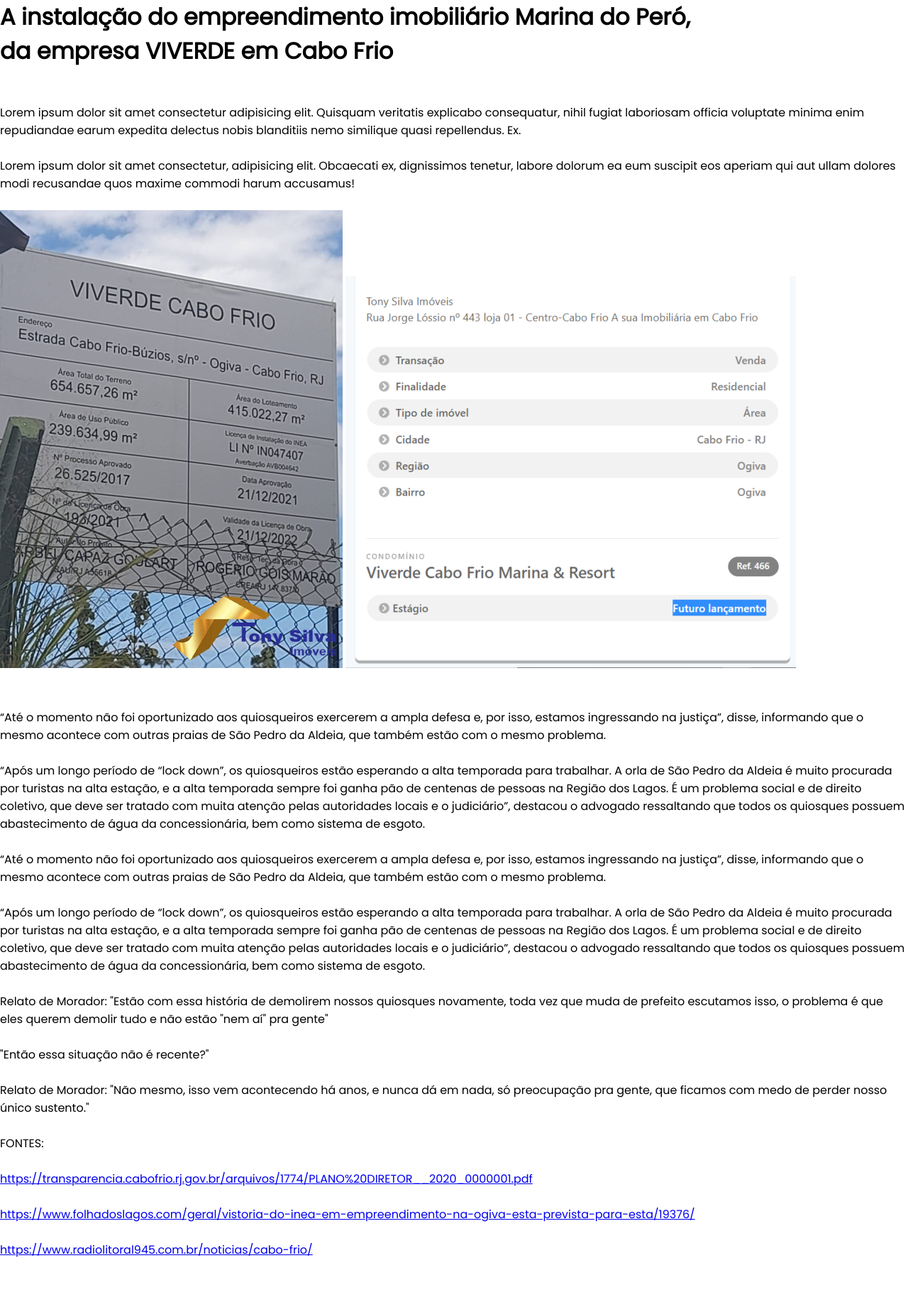
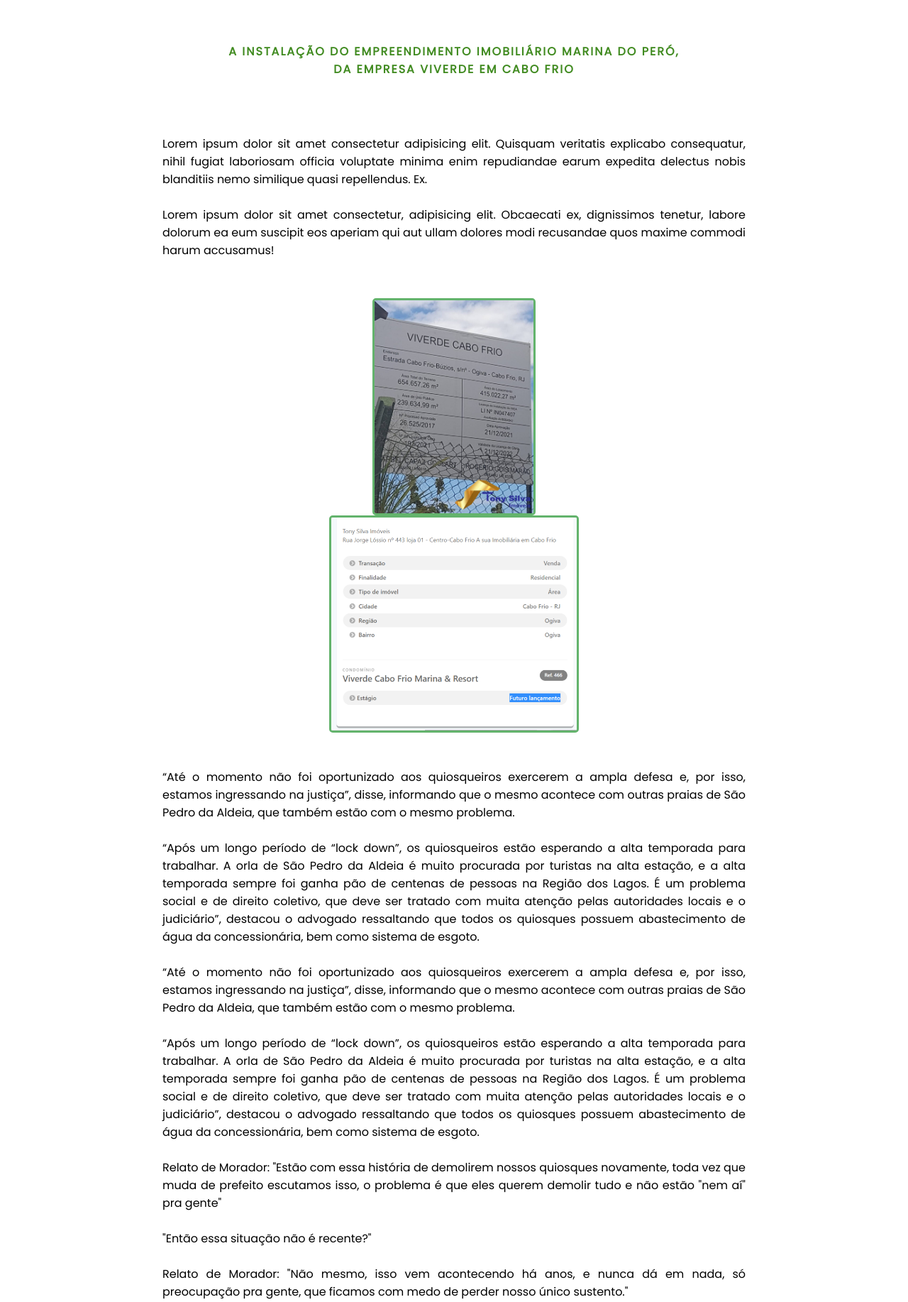
Before and after one commit to Mede1ro/TCC, a PHP site: page /p/cf1.php in a window 1280 px wide. Shown: the part 110-1944 px from the top of the page at 71% size. Before the commit the page ends 1881 px from the top, so only its background shows below. Run offline with PHP 8.4, Linux system fonts and the light colour scheme; grey boxes are pictures that could not be loaded.

Commit message:
Funcionando 100%

```diff
--- a/css/style.css
+++ b/css/style.css
@@ -1,5 +1,80 @@
 @import url('../css/global.css');
 
+/* TEXTO */
+.container-conflitos {
+  display: flex;
+  flex-direction: column;
+  align-items: center;
+  justify-content: center;
+  width: 100vw;
+  height: auto;
+}
+
+
+.conteudo-conflitos-titulo {
+  margin-top: 60px;
+  color: var(--colorTitulos);
+  text-transform: uppercase;
+  letter-spacing: 2px;
+  margin-bottom: 30px;
+  text-align: center;
+  font-size: clamp(1.0em, 0.5em + 0.1vw, 2.5em);
+}
+
+.conteudo-conflitos-texto {
+  display: flex;
+  align-items: center;
+  justify-content: center;
+  width: 822px;
+  text-align: justify;
+  margin-bottom: 30px;
+}
+
+.imagem-conflitos {
+  max-width: 500px;
+  max-height: 300px;
+  width: auto;
+  height: auto;
+  border: 3px solid rgba(48, 154, 61, 0.751);
+  border-radius: 5px;
+  margin-left: auto;
+  margin-right: auto;
+}
+
+.links-conflitos {
+  text-decoration: none;
+  color: var(--colorTitulos);
+  transition: 1s;
+
+}
+
+.links-conflitos:hover,
+.links-conflitos:focus {
+  text-decoration: underline;
+  transition: 1s;
+  color: #0dca00;
+}
+
+.video-conflitos {
+  width: 800px;
+  height: 400px;
+  border-radius: 5px;
+  border: 1px solid var(--colorTitulos);
+  margin-bottom: 5%;
+  box-shadow: 2px 2px 20px 1px rgba(28, 157, 43, 0.549);
+}
+
+.conteudo-conflitos-texto p span {
+  color: var(--colorTitulos);
+  font-weight: bold;
+}
+
+.container-conflitos span {
+  color: var(--colorTitulos);
+  font-weight: bold;
+}
+
+/* ------------------------------------------------------------------------------------------------------------------------------------ */
 * {
   margin: 0;
   padding: 0;
--- a/p/ar1.php
+++ b/p/ar1.php
@@ -7,7 +7,7 @@
     <link rel="stylesheet" href="../css/style.css">
     <link rel="stylesheet"
         href="https://fonts.googleapis.com/css2?family=Material+Symbols+Outlined:opsz,wght,FILL,GRAD@24,200,0,0" />
-    <title>Conflito</title>
+    <title>A urbanização da orla da laguna de Araruama em Araruama e seus impactos em São Pedro</title>
 </head>
 
 <body>
--- a/p/cf1.php
+++ b/p/cf1.php
@@ -7,7 +7,7 @@
     <link rel="stylesheet" href="../css/style.css">
     <link rel="stylesheet"
         href="https://fonts.googleapis.com/css2?family=Material+Symbols+Outlined:opsz,wght,FILL,GRAD@24,200,0,0" />
-    <title>Conflito</title>
+    <title>A instalação do empreendimento imobiliário Marina do Peró,<br> da empresa VIVERDE em Cabo Frio</title>
 </head>
 
 <body>
@@ -19,13 +19,13 @@
                 <a class="cabecalho-menu-item-links" href="../index.php">Inicio</a>
             </li>
             <li class="cabecalho-menu-item">
-                <a class="cabecalho-menu-item-links" href="atualizacoes.php">Atualizações</a>
+                <a class="cabecalho-menu-item-links" href="../pages/atualizacoes.php">Atualizações</a>
             </li>
             <li class="cabecalho-menu-item">
-                <a class="cabecalho-menu-item-links" href="sobre.php">Sobre</a>
+                <a class="cabecalho-menu-item-links" href="../pages/sobre.php">Sobre</a>
             </li>
             <li class="cabecalho-menu-item">
-                <a class="cabecalho-menu-item-links" href="contato.php">Contato</a>
+                <a class="cabecalho-menu-item-links" href="../pages/contato.php">Contato</a>
             </li>
         </nav>
     </header>
--- a/pages/contato.php
+++ b/pages/contato.php
@@ -2,11 +2,11 @@
 ?>
 <!DOCTYPE html>
 <html lang="pt-br">
-
 <head>
   <meta charset="UTF-8">
   <meta name="viewport" content="width=device-width, initial-scale=1.0">
   <link rel="stylesheet" href="../css/style.css">
+  <link rel="shortcut icon" href="../assets/logo.svg" type="image/x-icon">
   <link rel="stylesheet"
     href="https://fonts.googleapis.com/css2?family=Material+Symbols+Outlined:opsz,wght,FILL,GRAD@24,200,0,0" />
   <title>Contato</title>
```
Also changed, not shown: p/ac1.php (+6 -4 lines), p/cf2.php (+6 -6 lines), index.php (renamed from index.html).
